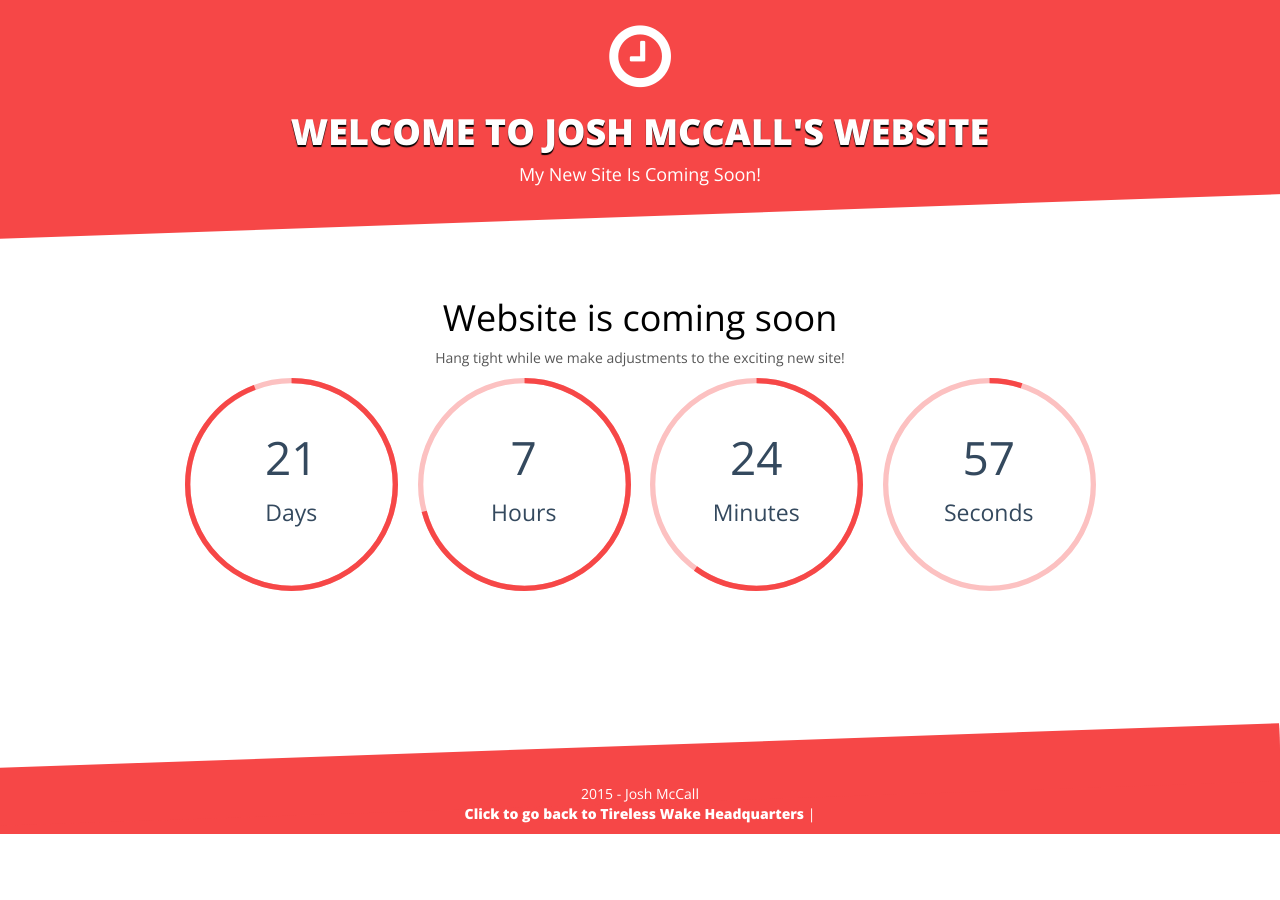
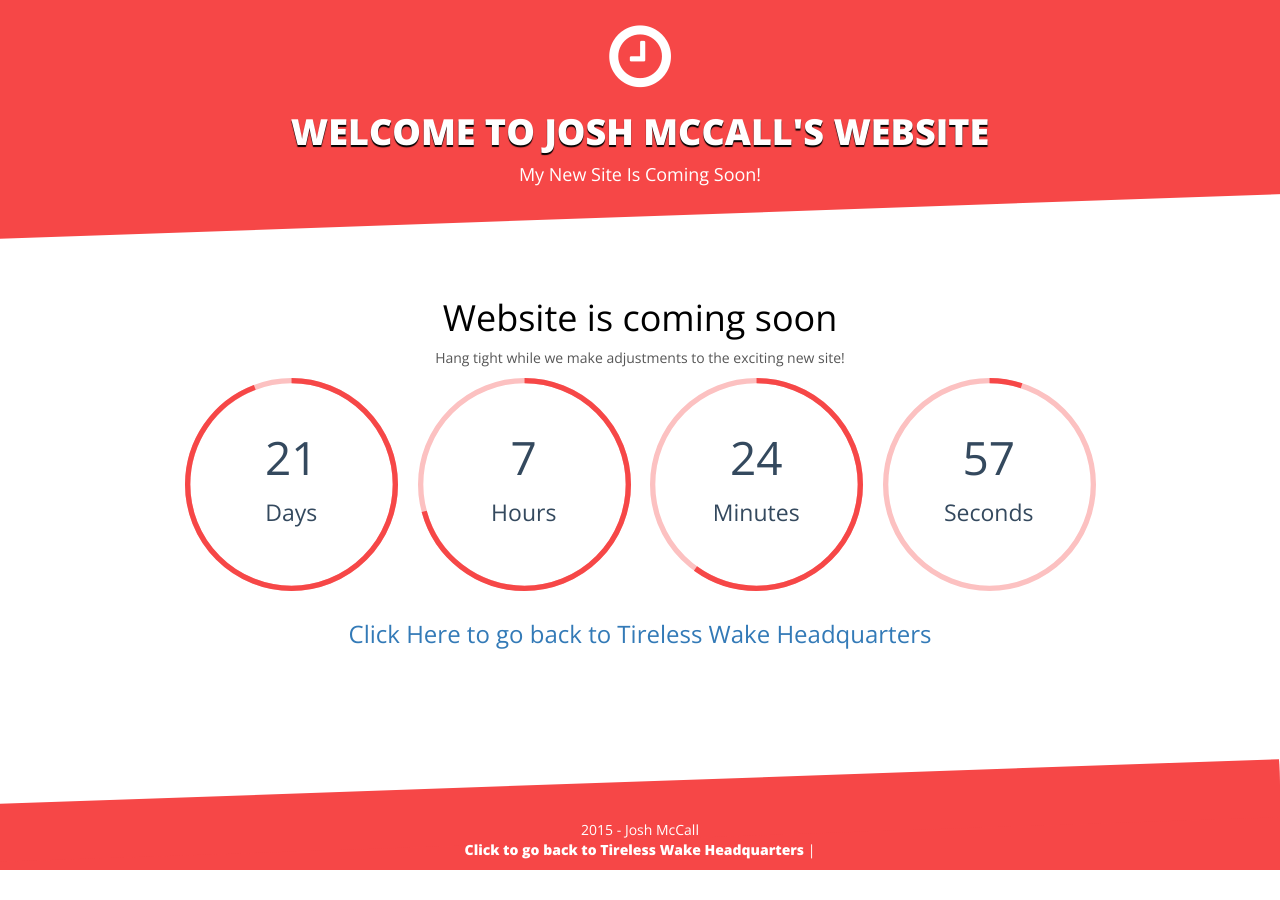
Before and after one commit to McCallTech/josh-main, a Jekyll site: the page built from index.md, in a window 1280 px wide. Built offline with Jekyll 4.4.1, drawn with Linux system fonts in a browser that asks for light colours; nearby versions of some CDN libraries.

Commit message:
updated TW link verbiage

```diff
--- a/_data/messages.yml
+++ b/_data/messages.yml
@@ -9,7 +9,7 @@ locales:
     Hours: "Hours"
     Minutes: "Minutes"
     Seconds: "Seconds"
-    #Learn_More: "Learn More"
+    Learn_More: <a href="http://www.tirelesswake.com">Click Here to go back to Tireless Wake Headquarters</a>
   en_US:
     <<: *DEFAULT_EN     # use English translation for en_US
   en_UK:
```
